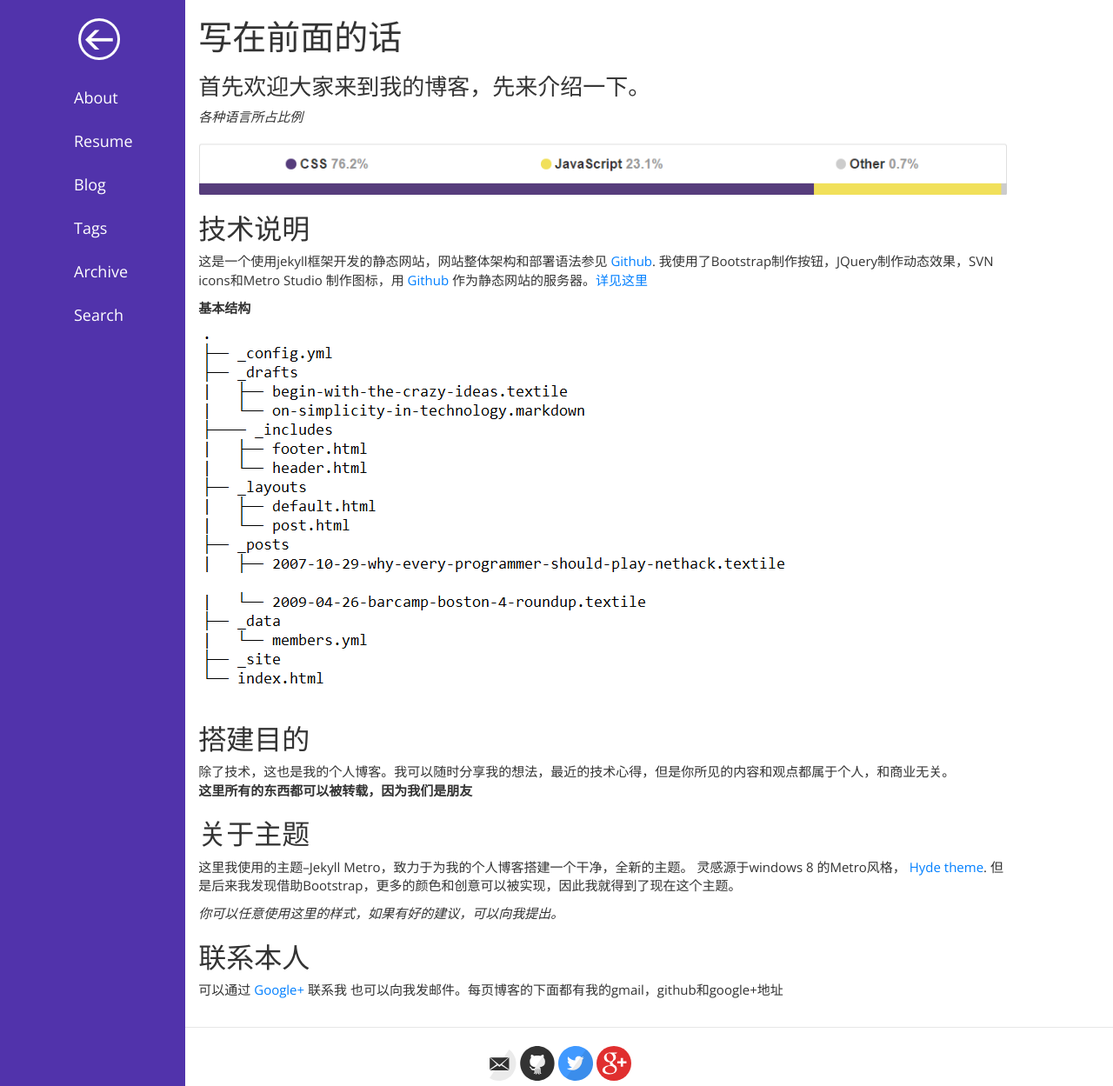
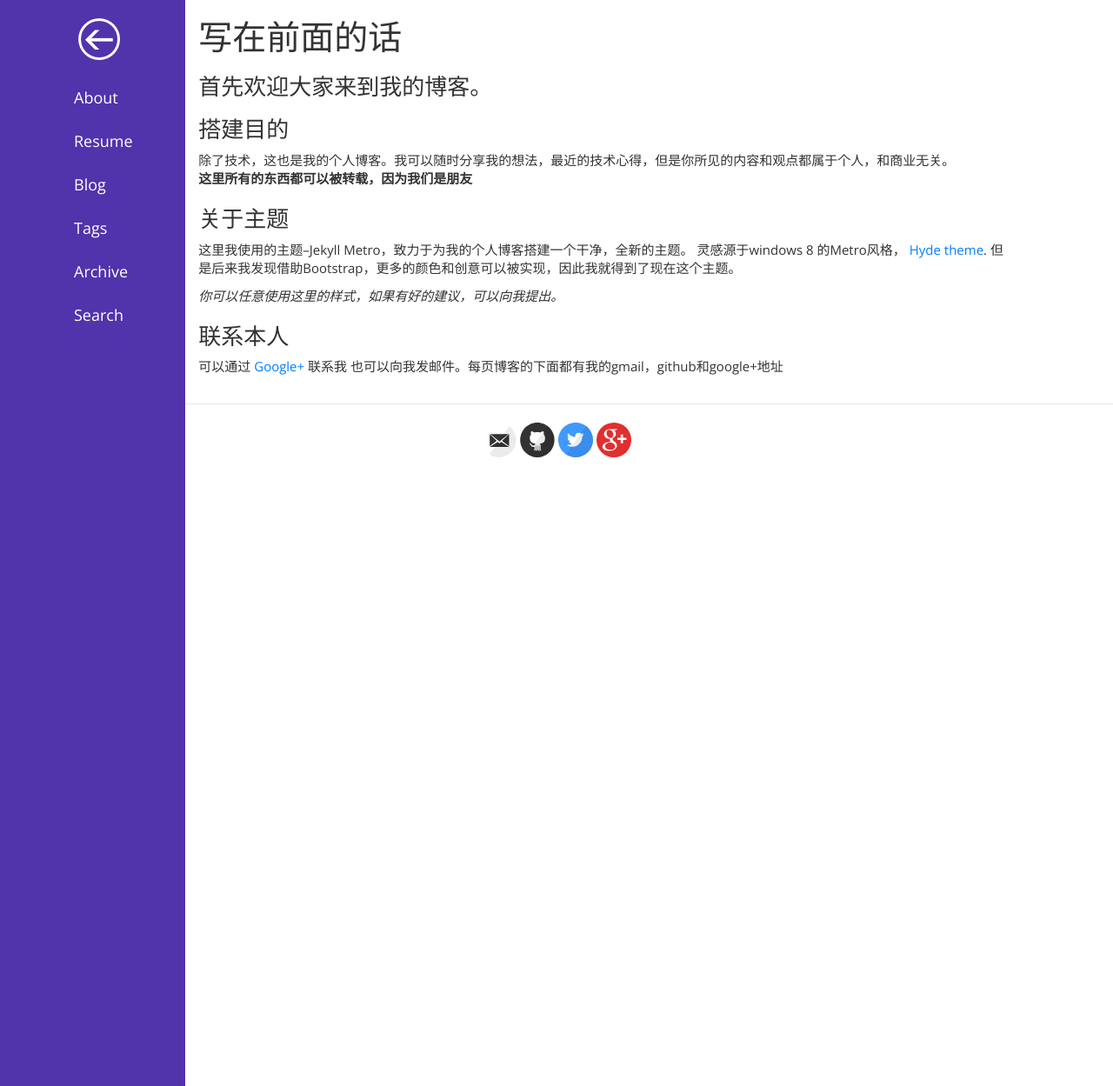
Before and after one commit to ZhuFengdaaa/ZhuFengdaaa.github.io, a Jekyll site: the page built from about/index.md, in a window 1280 px wide and 1249 px high. Shown: the whole window at 87% size. Built offline with Jekyll 4.4.1, drawn with Linux system fonts in a browser that asks for light colours.

Commit message:
2015-01-04-20-08-45

```diff
--- a/about/index.md
+++ b/about/index.md
@@ -4,30 +4,19 @@ title: 写在前面的话
 description: --by ZhuFengdaaa
 theme: purple
 ---
-###首先欢迎大家来到我的博客，先来介绍一下。
+###首先欢迎大家来到我的博客。
 
-*各种语言所占比例*
-
-![language](/assets/images/language-part.png "language-part")
-
-##技术说明
-这是一个使用jekyll框架开发的静态网站，网站整体架构和部署语法参见 [Github](https://github.com/olakara/JekyllMetro). 我使用了Bootstrap制作按钮，JQuery制作动态效果，SVN icons和Metro Studio 制作图标，用 [Github][1] 作为静态网站的服务器。[详见这里]({{site.baseurl/resume/}})
-
-**基本结构**
-
-![jekyll-structure]({{ site.baseurl }}/assets/images/post-Presentation/jekyll-structure.png)
-
-##搭建目的
+###搭建目的
 除了技术，这也是我的个人博客。我可以随时分享我的想法，最近的技术心得，但是你所见的内容和观点都属于个人，和商业无关。
 <br/>**这里所有的东西都可以被转载，因为我们是朋友**
 
-## 关于主题
+### 关于主题
 
 这里我使用的主题--Jekyll Metro，致力于为我的个人博客搭建一个干净，全新的主题。 灵感源于windows 8 的Metro风格， [Hyde theme](https://github.com/poole/hyde). 但是后来我发现借助Bootstrap，更多的颜色和创意可以被实现，因此我就得到了现在这个主题。
 
 *你可以任意使用这里的样式，如果有好的建议，可以向我提出。*
 
-## 联系本人
+### 联系本人
 
 可以通过 [Google+](https://plus.google.com/u/0/116811442309236138007/posts/p/pub)  联系我
 也可以向我发邮件。每页博客的下面都有我的gmail，github和google+地址
```
